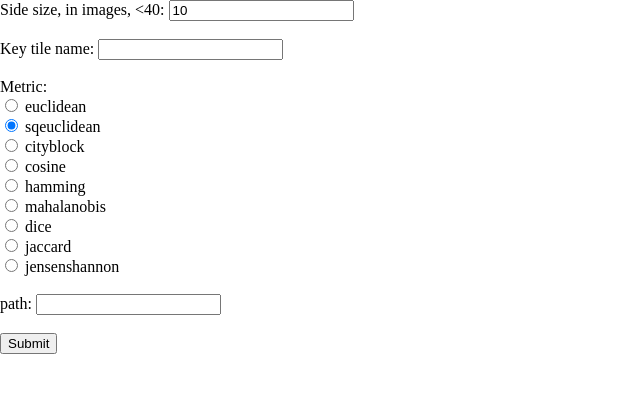
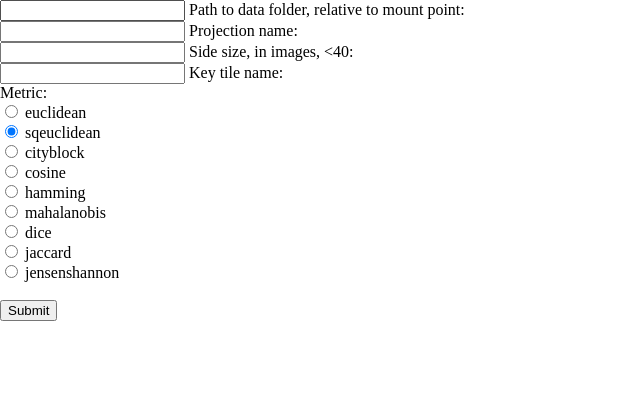
Before and after one commit to bakeryproducts/webinf, a Flask app: template ember/templates/embedding_start.html in a window 1280 px wide. Shown: the top 393 px of the page, without its empty margins (0-640 px from the left). Run offline with Flask 2, Linux system fonts and the light colour scheme; the template is opened without the code that fills it, so the values that code supplies are empty; some libraries are stand-ins or nearby versions.

Commit message:
path, integration

```diff
--- a/ember/templates/embedding_start.html
+++ b/ember/templates/embedding_start.html
@@ -18,11 +18,17 @@
 
 <body>
     <form action="/ember/gen/{{filename}}" method="POST">
-      <label for="N">Side size, in images, &lt;40: </label>
-      <input type="text" id="N" name="N" value="10"><br><br>
+      <input type="text" id="data_path" name="data_path" value="{{def_data_path}}">
+      <label for="data_path">Path to data folder, relative to mount point: </label><br>
 
-      <label for="tile_name">Key tile name: </label>
-      <input type="text" id="tile_name" name="tile_name" value=""><br><br>
+      <input type="text" id="proj_name" name="proj_name" value="">
+      <label for="proj_name">Projection name: </label><br>
+
+      <input type="text" id="N" name="N" value="{{def_N}}">
+      <label for="N">Side size, in images, &lt;40: </label><br>
+
+      <input type="text" id="tile_name" name="tile_name" value="">
+      <label for="tile_name">Key tile name: </label><br>
 
       <label for="metric">Metric: </label><br>
 
@@ -44,11 +50,9 @@
       <label for="jaccard">jaccard</label><br>
       <input type="radio" id="jensenshannon" name="metric" value="jensenshannon">
       <label for="jensenshannon">jensenshannon</label><br>
+      <br>
 
 
-      <br>
-      <label for="_path">path: </label>
-      <input type="text" id="_path" name="_path" value="{{filename}}"><br><br>
 
       <input type="submit" value="Submit">
     </form>
--- a/tiler/readers.py
+++ b/tiler/readers.py
@@ -107,9 +107,9 @@ class JsonReader:
         x_size = df['x'].max()
         s = np.zeros((x_size+1, x_size+1), dtype=np.object_)
 
-        prefix =  Path(data.get('path_prefix', ''))
+        data_path = Path(data.get('data_path', ''))
         for i,r in df.iterrows():
-            s[r['x']][r['y']] = str(prefix / r['fn'])
+            s[r['x']][r['y']] = str(data_path / r['fn'])
         return s
 
     def get_img_from_xyz(self, x,y, zoom):
```
Also changed, not shown: ember/projector.py (+4 -3 lines), ember/server.py (+23 -5 lines), 1 other file.
